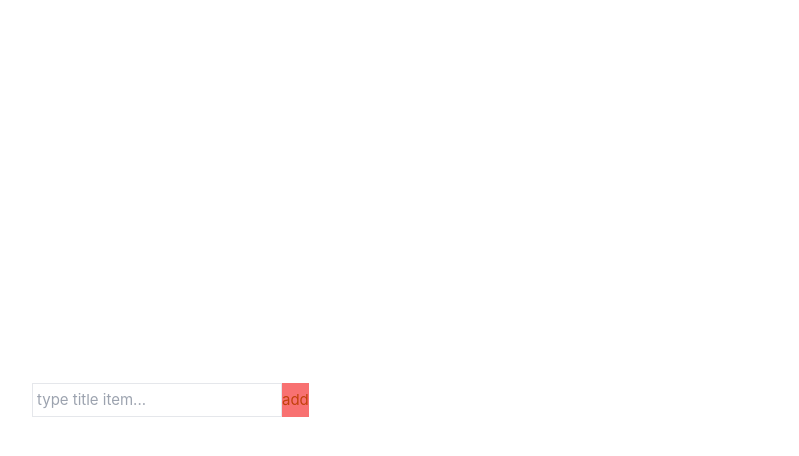
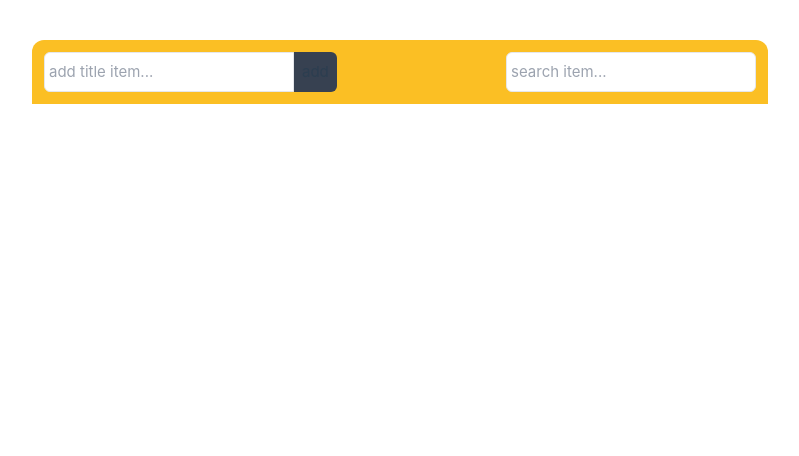
Before and after one commit to mohamadrezahedayati/todo-list, a Vue app: page / in a window 1280 px wide. Shown: the top 456 px of the page, without its empty margins (240-1039 px from the left). Built offline with nearby package versions, Linux system fonts and the light colour scheme.

Commit message:
chore: improve ui

```diff
--- a/src/assets/main.css
+++ b/src/assets/main.css
@@ -1,11 +1,9 @@
 @import './base.css';
 
 #app {
+  @apply p-0 lg:p-6;
   max-width: 1280px;
   margin: 0 auto;
-  padding: 2rem;
-
-  font-weight: normal;
 }
 
 a,
--- a/src/components/DLS/BaseSelect/BaseSelect.vue
+++ b/src/components/DLS/BaseSelect/BaseSelect.vue
@@ -88,6 +88,7 @@ const updateValue = (optionValue) => {
     }
 
     label {
+      @apply w-full flex;
       cursor: pointer;
     }
 
--- a/src/components/home/TodoBoard/List/List.vue
+++ b/src/components/home/TodoBoard/List/List.vue
@@ -1,5 +1,7 @@
 <template>
-  <ListItem v-for="task in tasks" :key="task.id" :task="task" />
+  <div class="w-full">
+    <ListItem v-for="task in tasks" :key="task.id" :task="task" />
+  </div>
 </template>
 
 <script setup lang="ts">
@@ -8,7 +10,7 @@ import { useStore } from 'vuex'
 import { computed } from 'vue'
 
 const store = useStore()
-const tasks = computed(() => store.state.tasks.items)
+const tasks = computed(() => store.getters['tasks/getFiltredItems'])
 </script>
 
 <style scoped>
--- a/src/components/home/TodoBoard/List/ListItem/ListItem.vue
+++ b/src/components/home/TodoBoard/List/ListItem/ListItem.vue
@@ -1,7 +1,7 @@
 <template>
-  <div class="flex justify-center pb-4">
+  <div class="flex justify-center pb-4 w-full">
     <div
-      class="block w-[70%] rounded-lg p-6 shadow-lg bg-slate-800"
+      class="block w-[90%] lg:w-[70%] rounded-lg p-6 shadow-lg bg-slate-800"
       :class="mapper[localTask.color]"
     >
       <h5 class="text-xl font-medium leading-tight text-neutral-800 dark:text-neutral-50 mb-2">
@@ -22,6 +22,7 @@
           :options="colors"
           text="name"
           name-value="value"
+          class="mr-2"
         />
         <Datepicker v-model="localTask.date" :disabled="!localTask.isActive" />
         <BaseSelect
@@ -31,6 +32,7 @@
           :options="priorities"
           text="name"
           name-value="value"
+          class="ml-2"
         />
       </div>
       <div class="mt-2">
--- a/src/components/home/TodoBoard/TextBar/TextBar.vue
+++ b/src/components/home/TodoBoard/TextBar/TextBar.vue
@@ -1,7 +1,24 @@
 <template>
-  <div class="flex">
-    <BaseInput placeholder="type title item..." v-model="title" class="text-black" type="text" />
-    <BaseButton class="bg-red-400" @click="addItem"> add </BaseButton>
+  <div class="flex justify-between mb-3 items-center">
+    <div class="flex w-1/2">
+      <BaseInput
+        placeholder="add title item..."
+        v-model="title"
+        @keypress.enter="addItem"
+        class="text-black rounded-tl-md rounded-bl-md flex"
+        type="text"
+      />
+      <BaseButton class="bg-gray-700 p-2 rounded-tr-md rounded-br-md" @click="addItem"> add </BaseButton>
+    </div>
+    <div class="flex w-1/2 place-content-end ml-1">
+      <BaseInput
+        placeholder="search item..."
+        :modelValue="search"
+        @update:modelValue="searchItem($event)"
+        class="flex items-stretch text-black rounded-md"
+        type="text"
+      />
+    </div>
   </div>
 </template>
 
@@ -14,6 +31,7 @@ import { getId } from '@/utils/index.ts'
 
 const store = useStore()
 const title = ref(null)
+const search = ref(null)
 const initItem = computed(() => ({
   title: title.value,
   id: getId(),
@@ -26,6 +44,11 @@ const initItem = computed(() => ({
 
 const addItem = () => {
   store.dispatch('tasks/addItem', JSON.parse(JSON.stringify(toRaw(initItem.value))))
+  title.value = ''
+}
+
+const searchItem = (event) => {
+  store.dispatch('tasks/searchItem', event)
 }
 </script>
 
--- a/src/components/home/TodoBoard/TodoBoard.vue
+++ b/src/components/home/TodoBoard/TodoBoard.vue
@@ -1,6 +1,6 @@
 <template>
-    <div class="text-orange-700">
-        <TextBar />
+    <div class="flex h-[100vh] lg:h-[90vh] flex-col items-center">
+        <TextBar class="sticky top-0 z-20 p-3 bg-amber-400 w-full items-stretch"/>
         <List />
     </div>
 </template>
--- a/src/store/modules/tasks.ts
+++ b/src/store/modules/tasks.ts
@@ -1,5 +1,6 @@
 const state = {
-    items: []
+    items: [],
+    searchValue: ''
 }
 
 const getters = {
@@ -8,6 +9,9 @@ const getters = {
     },
     getIndexItemById: (state) => (id) => {
         return state.items.findIndex(item => item.id === id)
+    },
+    getFiltredItems: (state) => {
+        return state.searchValue ? state.items.filter(item => item.title.includes(state.searchValue)) : state.items
     }
 }
 
@@ -19,9 +23,12 @@ const mutations = {
         const oldItem = getters.getItemById(item.id);
         Object.assign(oldItem, item)
     },
-    REMOVE_ITEM (state, { getters, item }){
+    REMOVE_ITEM(state, { getters, item }) {
         const indexItem = getters.getIndexItemById(item.id);
-        state.items.splice(indexItem,1);
+        state.items.splice(indexItem, 1);
+    },
+    SET_SEARCH_VALUE(state, searchValue) {
+        state.searchValue = searchValue
     }
 }
 
@@ -34,6 +41,9 @@ const actions = {
     },
     removeItem({ commit, getters }, item) {
         commit('REMOVE_ITEM', { item, getters })
+    },
+    searchItem({ commit }, searchValue) {
+        commit('SET_SEARCH_VALUE', searchValue)
     }
 }
 
--- a/src/views/Home.vue
+++ b/src/views/Home.vue
@@ -1,5 +1,5 @@
 <template>
-  <div class="w-full bg-white">
+  <div class="w-full bg-white relative overflow-y-auto rounded-xl">
     <TodoBoard />
   </div>
 </template>
```
